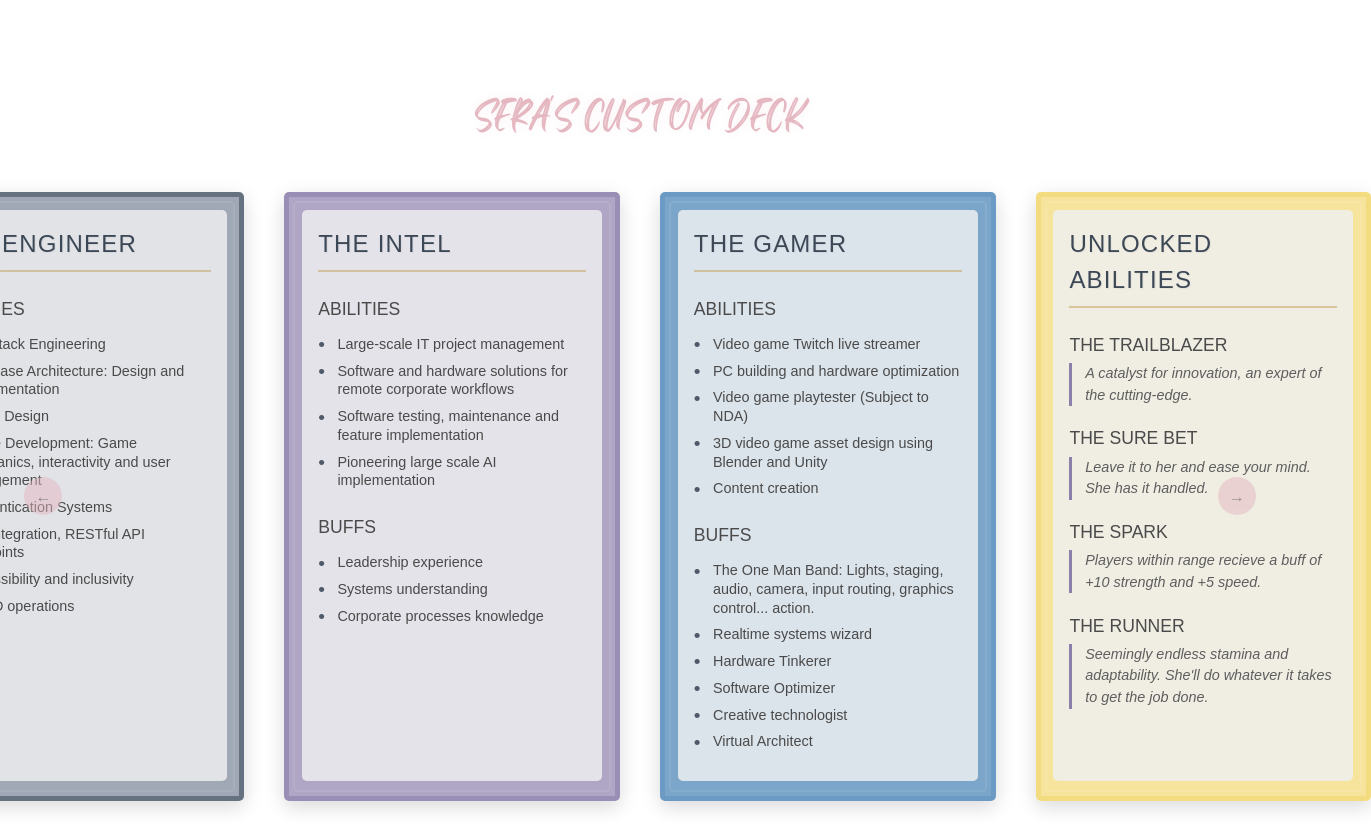
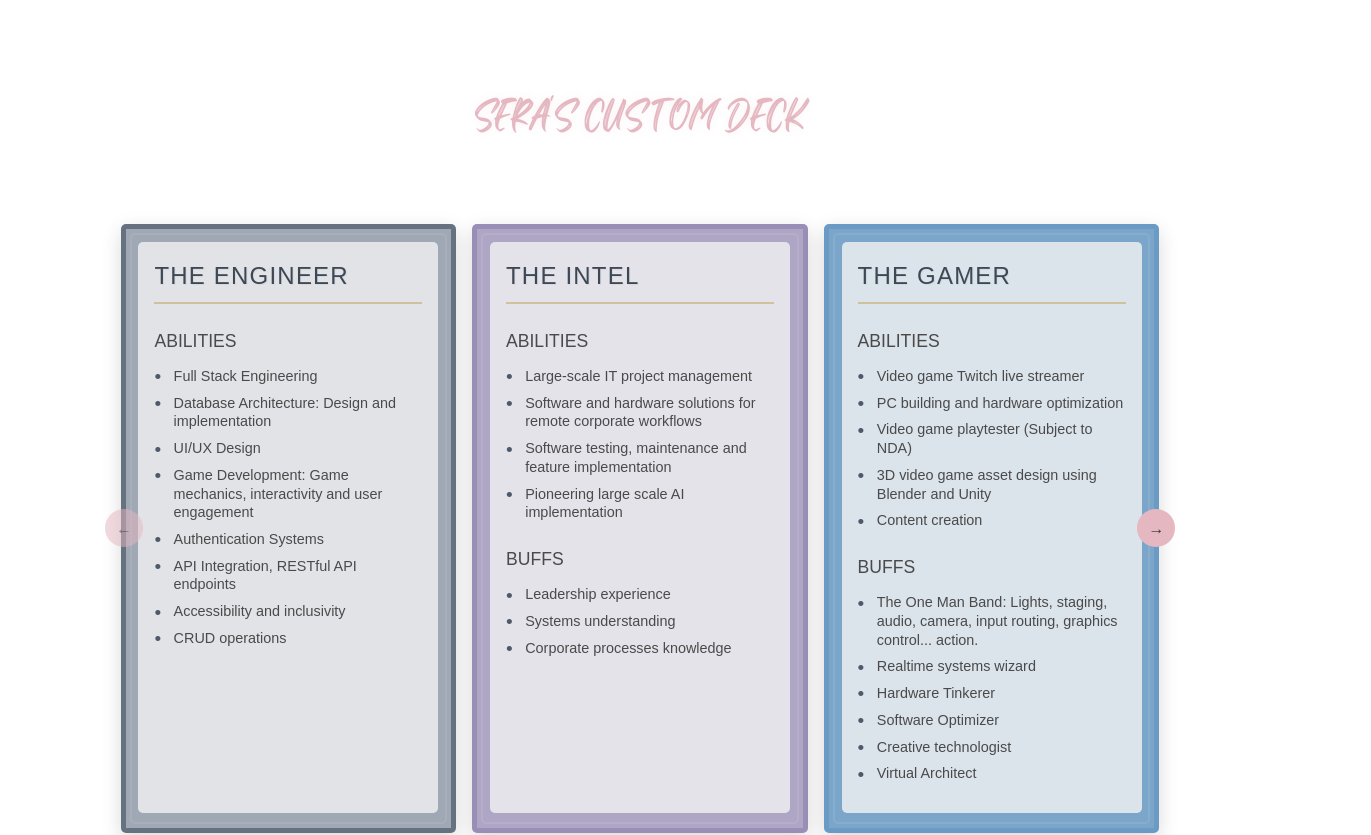
Before and after one commit to seradelarosa/seras-website, a React (Vite) app: page /deck in a window 1280 px wide. Shown: the top 835 px of the page, 1371 px wide, since content can reach past the window. Built offline with nearby package versions, Linux system fonts and the light colour scheme.

Commit message:
Fixed deck card sizing issue and bio section overflow.

```diff
--- a/src/components/Bio/Bio.css
+++ b/src/components/Bio/Bio.css
@@ -21,6 +21,7 @@
   align-items: center;
   margin-bottom: 3rem;
   overflow-x: hidden;
+  box-sizing: border-box;
 }
 
 .bio-header {
@@ -63,6 +64,7 @@
   border-radius: 3px;
   overflow: hidden;
   margin-bottom: 2rem;
+  flex-shrink: 0;
 }
 
 .profile-image {
@@ -90,6 +92,7 @@
 
 .bio-text-container {
   width: 100%;
+  flex-shrink: 0;
 }
 
 .bio-text-container p {
@@ -136,6 +139,8 @@
 @media (min-width: 1024px) {
   .bio-container {
     padding: 3rem 2rem;
+    width: 100%;
+    box-sizing: border-box;
   }
 
   .bio-content {
--- a/src/components/Deck/Deck.css
+++ b/src/components/Deck/Deck.css
@@ -20,11 +20,11 @@
 }
 
 .deck-grid {
-  display: flex;
-  gap: 2.5rem;
+  display: grid;
+  grid-template-columns: repeat(4, 1fr);
+  gap: 1rem;
   justify-content: center;
-  transition: transform 0.5s ease;
-  position: relative;
+  margin: 2rem 0;
   width: 100%;
 }
 
@@ -38,7 +38,6 @@
   background: linear-gradient(135deg, #3d4856 0%, #2a343f 100%);
   padding: 0.8rem;
   border: 5px solid #4e5a6a;
-  flex-shrink: 0;
 }
 
 .deck-card::before {
@@ -213,7 +212,8 @@
   }
 
   .deck-grid {
-    gap: 1.5rem;
+    grid-template-columns: 1fr;
+    gap: 1rem;
   }
 
   .deck-card {
@@ -244,6 +244,35 @@
 /* Tablet styles */
 @media (min-width: 769px) and (max-width: 1024px) {
   .deck-grid {
-    justify-content: center;
+    grid-template-columns: repeat(2, 1fr);
+    justify-items: center;
+  }
+
+  .deck-card {
+    width: 300px;
   }
 }
+
+/* Medium-large screen styles */
+@media (min-width: 1025px) and (max-width: 1400px) {
+  .deck-grid {
+    grid-template-columns: repeat(3, 1fr);
+    justify-items: center;
+  }
+
+  .deck-card {
+    width: 300px;
+  }
+}
+
+/* Large screen styles */
+@media (min-width: 1401px) {
+  .deck-grid {
+    grid-template-columns: repeat(4, 1fr);
+    justify-items: center;
+  }
+
+  .deck-card {
+    width: 300px;
+  }
+}
--- a/src/components/Deck/Deck.jsx
+++ b/src/components/Deck/Deck.jsx
@@ -12,6 +12,8 @@ const Deck = () => {
                 setCardsPerView(1);
             } else if (window.innerWidth <= 1024) {
                 setCardsPerView(2);
+            } else if (window.innerWidth <= 1400) {
+                setCardsPerView(3);
             } else {
                 setCardsPerView(4);
             }
```
